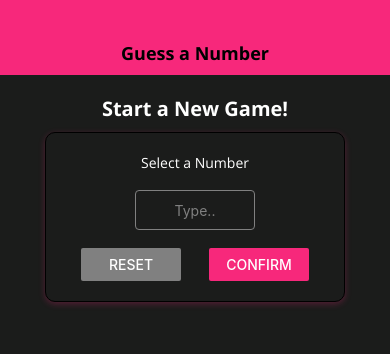
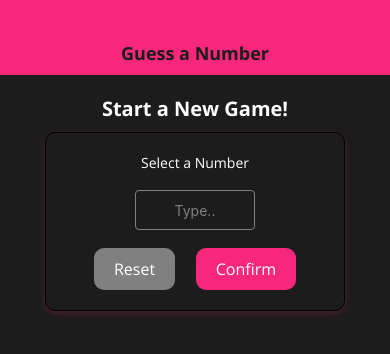
Before and after one commit to iAmmar7/guess-number-game, a React Native app: screen / in a window 390 px wide. Shown: the top 354 px of the page. Built offline with nearby package versions, Linux system fonts and the light colour scheme.

Commit message:
react native button component replaced with generic button component

```diff
--- a/components/Header.jsx
+++ b/components/Header.jsx
@@ -23,7 +23,7 @@ const styles = StyleSheet.create({
     justifyContent: 'center',
   },
   title: {
-    color: Colors.black,
+    color: Colors.secondary,
   },
 });
 
--- /dev/null
+++ b/components/MainButton.jsx
@@ -0,0 +1,47 @@
+import React from 'react';
+import { View, Text, StyleSheet, TouchableOpacity } from 'react-native';
+
+import colors from '../constants/colors';
+
+const MainButton = ({ children, onPress, style, type, size }) => {
+  return (
+    <TouchableOpacity activeOpacity={0.6} onPress={onPress}>
+      <View
+        style={{
+          ...styles.button,
+          ...style,
+          ...(type === 'secondary' && { ...styles.secondary }),
+          ...(size === 'small' && { ...styles.smallButton }),
+        }}
+      >
+        <Text style={{ ...styles.buttonText, ...(size === 'small' && { ...styles.smallButtonText }) }}>{children}</Text>
+      </View>
+    </TouchableOpacity>
+  );
+};
+
+const styles = StyleSheet.create({
+  button: {
+    backgroundColor: colors.primary,
+    paddingVertical: 12,
+    paddingHorizontal: 30,
+    borderRadius: 10,
+  },
+  buttonText: {
+    color: colors.white,
+    fontFamily: 'open-sans',
+    fontSize: 18,
+  },
+  secondary: {
+    backgroundColor: colors.accent,
+  },
+  smallButton: {
+    paddingVertical: 10,
+    paddingHorizontal: 20,
+  },
+  smallButtonText: {
+    fontSize: 16,
+  },
+});
+
+export default MainButton;
--- a/screens/Game.jsx
+++ b/screens/Game.jsx
@@ -1,8 +1,9 @@
 import React, { useState, useRef, useEffect } from 'react';
-import { View, Text, StyleSheet, Button, Alert } from 'react-native';
+import { View, Text, StyleSheet, Alert } from 'react-native';
 
 import NumberContainer from '../components/NumberContainer';
 import Card from '../components/Card';
+import MainButton from '../components/MainButton';
 import DefaultStyles from '../constants/default-styles';
 import Colors from '../constants/colors';
 
@@ -36,6 +37,7 @@ const GameScree = ({ userChoice, onGameOver }) => {
       (direction === 'greater' && currentGuess > userChoice)
     ) {
       Alert.alert("Don't lie!", 'You know that this is wrong...', [{ text: 'Sorry!', style: 'cancel' }]);
+      return;
     }
     if (direction === 'lower') {
       currentHigh.current = currentGuess;
@@ -52,8 +54,12 @@ const GameScree = ({ userChoice, onGameOver }) => {
       <Text style={{ ...DefaultStyles.title, ...styles.title }}>My guess</Text>
       <NumberContainer>{currentGuess}</NumberContainer>
       <Card style={styles.btnContainer}>
-        <Button title="Lower?" onPress={nextGuessHandler.bind(this, 'lower')} />
-        <Button title="Greater?" onPress={nextGuessHandler.bind(this, 'greater')} />
+        <MainButton size="small" type="secondary" onPress={() => nextGuessHandler('lower')}>
+          Lower?
+        </MainButton>
+        <MainButton size="small" onPress={() => nextGuessHandler('greater')}>
+          Greater?
+        </MainButton>
       </Card>
     </View>
   );
--- a/screens/GameOver.jsx
+++ b/screens/GameOver.jsx
@@ -1,8 +1,9 @@
 import React from 'react';
-import { View, Text, StyleSheet, Button, Image } from 'react-native';
+import { View, Text, StyleSheet, Image } from 'react-native';
 
 import BodyText from '../components/BodyText';
 import TitleText from '../components/TitleText';
+import MainButton from '../components/MainButton';
 import Colors from '../constants/colors';
 
 const GameOver = ({ rounds, userNumber, onNewGame }) => {
@@ -23,7 +24,7 @@ const GameOver = ({ rounds, userNumber, onNewGame }) => {
           <Text style={styles.highlight}>{userNumber}</Text>
         </BodyText>
       </View>
-      <Button title="NEW GAME" onPress={onNewGame} />
+      <MainButton onPress={onNewGame}>NEW GAME</MainButton>
     </View>
   );
 };
--- a/screens/StartGame.jsx
+++ b/screens/StartGame.jsx
@@ -1,11 +1,12 @@
 import React, { useState } from 'react';
-import { StyleSheet, View, Button, TouchableWithoutFeedback, Keyboard, Alert } from 'react-native';
+import { StyleSheet, View, TouchableWithoutFeedback, Keyboard, Alert } from 'react-native';
 
 import Colors from '../constants/colors';
 import Card from '../components/Card';
 import Input from '../components/Input';
 import BodyText from '../components/BodyText';
 import TitleText from '../components/TitleText';
+import MainButton from '../components/MainButton';
 import NumberContainer from '../components/NumberContainer';
 
 function StartGame({ onStartGame }) {
@@ -56,12 +57,12 @@ function StartGame({ onStartGame }) {
             style={styles.input}
           />
           <View style={styles.buttonContainer}>
-            <View style={styles.button}>
-              <Button title="Reset" onPress={resetHandler} color={Colors.accent} />
-            </View>
-            <View style={styles.button}>
-              <Button title="Confirm" onPress={confirmHandler} color={Colors.primary} />
-            </View>
+            <MainButton size="small" type="secondary" onPress={resetHandler}>
+              Reset
+            </MainButton>
+            <MainButton size="small" onPress={confirmHandler}>
+              Confirm
+            </MainButton>
           </View>
         </Card>
         {/* {confirmedOutput} */}
@@ -69,7 +70,7 @@ function StartGame({ onStartGame }) {
           <Card style={styles.summaryContainer}>
             <BodyText>You selected</BodyText>
             <NumberContainer>{selectedNumber}</NumberContainer>
-            <Button title="START GAME" color={Colors.primary} onPress={() => onStartGame(selectedNumber)} />
+            <MainButton onPress={() => onStartGame(selectedNumber)}>START GAME</MainButton>
           </Card>
         )}
       </View>
@@ -95,13 +96,9 @@ const styles = StyleSheet.create({
   },
   buttonContainer: {
     flexDirection: 'row',
-    width: '100%',
+    width: '90%',
     justifyContent: 'space-between',
     paddingHorizontal: 15,
-  },
-  button: {
-    width: 100,
-    borderRadius: 6,
   },
   input: {
     width: 120,
@@ -112,7 +109,7 @@ const styles = StyleSheet.create({
   summaryContainer: {
     marginTop: 20,
     alignItems: 'center',
-    width: 200,
+    width: 220,
   },
 });
 
```
